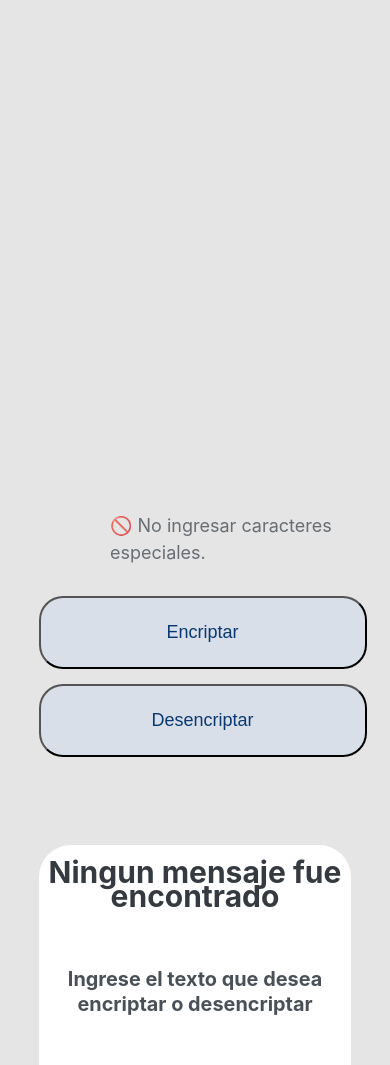
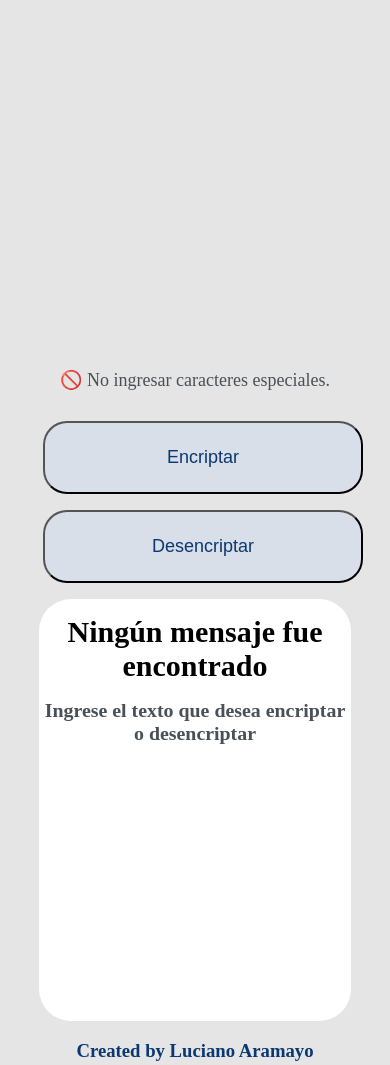
Before and after one commit to AramayoLuciano/AramayoLuciano.github.io, a plain HTML site: page index.html in a window 390 px wide. Shown: the part 169-1234 px from the top of the page. Drawn offline with nearby package versions, Linux system fonts and the light colour scheme.

Commit message:
Mejorando disenho responsive

```diff
--- a/index.html
+++ b/index.html
@@ -1,4 +1,4 @@
-<html>
+<html lang="es">
 <head>
     <meta charset="utf-8">
     <meta name="viewport" content="width=device-width">
@@ -30,11 +30,12 @@
                 <img class="img-munieco" src="imagenes/munieco.png">
             </div>
             <div class="contenedor-h1">
-                <h1>Ningun mensaje fue encontrado</h1>
+                <h1>Ningún mensaje fue encontrado</h1>
             </div>
             <div class="contenedor-h3">
                 <h3>Ingrese el texto que desea encriptar o desencriptar</h3>
             </div>
+            <div class="resultado-seccion-derecha ocultar">
             <div class="contenedor-resultado">
                 <p class="mensaje">Resultado:</p>
                 <textarea id="textoResultado"></textarea>
@@ -42,6 +43,7 @@
             <div class="contenedor-copiar">
                 <button id="btn-copy" class="boton-copiar" onclick="copiar()">Copiar</button>
             </div>
+        </div>
         </section>
     </main>
 
--- a/script.js
+++ b/script.js
@@ -1,6 +1,7 @@
 var munieco = document.querySelector(".contenedor-munieco")
 var h1 = document.querySelector(".contenedor-h1")
 var h3 = document.querySelector(".contenedor-h3")
+var mostrarResultadoDerecha = document.querySelector(".resultado-seccion-derecha")
 
 function soloLetras(e) {
     key = e.keyCode || e.which;
@@ -42,6 +43,7 @@ function encriptar() {
     if (textoIngresado.value.length > 0) {
 
     ocultarPanelDerecho();
+    mostrarResultadoDerecha.classList.remove("ocultar")
 
     var textoIngresado = document.getElementById("textoIngresado").value.toLowerCase();
 
@@ -66,6 +68,7 @@ function desencriptar() {
     if (textoIngresado.value.length > 0) {
 
     ocultarPanelDerecho();
+    mostrarResultadoDerecha.classList.remove("ocultar")
 
     var textoIngresado = document.getElementById("textoIngresado").value.toLowerCase();
 
@@ -83,6 +86,9 @@ else {
 }
 
 function copiar() {
+
+    mostrarResultadoDerecha.classList.add("ocultar")
+
     var contenido = document.querySelector("#textoResultado");
     contenido.select();
     document.execCommand("copy");
--- a/style.css
+++ b/style.css
@@ -7,25 +7,20 @@ body{
 }
 header{
     width: 100%;
-    height: 50px;
+    height: 3rem;
 }
 header img{
-    margin-left: 35px;
-    margin-top: 30px;
+    margin-left: 2rem;
+    margin-top: 1.7rem;
 }
 main{
     width: 100%;
-    height: 90%;
+    height: 85%;
     display: flex;
     justify-content: space-between;
 }
-section{
-    width: 40%;
-    height: 100%;
-}
-
 .seccion-izquierda{
-    width: 60%;
+    width: 70%;
     box-sizing: border-box;
 }
 .areaTexto{
@@ -33,8 +28,8 @@ section{
     height: 70%;
     display: block;
     margin: auto;
-    margin-top: 20px;
-    margin-left: 110px;
+    margin-top: 1.2rem;
+    margin-left: 6.87rem;
     resize: none;
     font-size: 32px;
     color: #0A3871;
@@ -44,34 +39,29 @@ section{
 }
 .advertencia{
     display: flex;
-    margin-top: 20px;
-    margin-left: 110px;
+    margin-top: 1.25rem;
+    margin-left: 6.87rem;
 }
 .logo-adv{
-    padding-right: 5px;
+    padding-right: 0.3rem;
 }
 .parrafo-adv{
     font-size: 18px;
-    font-family: 'Inter';
-    font-style: normal;
-    line-height: 150%;
-    font-weight: 400;
     color: #495057;
-    opacity: 0.8;
 }
 ::placeholder{
     color: #0A3871;
 }
 .botonera{
     text-align: center;
-    margin-top: 30px;
+    margin-top: 1.87rem;
 }
 .boton-encriptar, .boton-desencriptar{
     font-size: 18px;
-    width: 328px;
-    border-radius: 24px;
-    padding: 24px;
-    margin-left: 15px;
+    width: 20rem;
+    border-radius: 1.5rem;
+    padding: 1.5rem;
+    margin-left: 1rem;
 }
 .boton-encriptar, .boton-desencriptar{
     background-color: #D8DFE8;
@@ -87,47 +77,36 @@ section{
 
 .seccion-derecha{
     width: 30%;
-    border-radius: 32px;
+    border-radius: 2rem;
     background-color: white;
     box-sizing: border-box;
     overflow: hidden;
 }
 .contenedor-munieco{
+    margin-top: 2rem;
     text-align: center;
-    width: 100%;
-    height: 60%;
 }
 .img-munieco{
-    padding: auto;
+    width: 18rem;
+    height: 19rem;
 }
 .contenedor-h1{
-    margin-bottom: -20px;
     width: 100%;
-    height: 20%;
-    padding-top: 15px;
-    font-family: 'Inter';
-    font-style: normal;
-    font-weight: 700;
+    margin-top: 1rem;
     font-size: 20px;
-    line-height: 120%;
     text-align: center;
-    color: #343A40;
+    margin-bottom: 1rem;
 }
 .contenedor-h3{
     width: 100%;
-    height: 30%;
-    font-family: 'Inter';
-    font-style: normal;
     text-align: center;
     color: #495057;
     font-size: 17px;
-    font-weight: 400;
-    line-height: 150%;
 }
 .contenedor-resultado{
     width: 100%;
     height: 70%;
-    padding: 32px;
+    padding: 2rem;
     box-sizing: border-box;
 }
 .mensaje{
@@ -154,9 +133,9 @@ section{
     font-size: 18px;
     background-color: #D8DFE8;
     color:#0A3871;
-    width: 290px;
-    border-radius: 24px;
-    padding: 24px;
+    width: 18rem;
+    border-radius: 1.5rem;
+    padding: 1.5rem;
     display: block;
     margin: auto;
     transition: 1s all;
@@ -170,26 +149,26 @@ section{
 
 footer{
     width: 100%;
-    height: 50px;
+    height: 3rem;
     text-align: center;
 }
 .autor{
-    padding-top: 20px;
+    padding-top: 1.2rem;
     color: #0A3871;
 }
 .redes{
-    padding-top: 15px;
-    width: 300px;
-    height: 60px;
+    padding-top: 0.8rem;
+    width: 18.5rem;
+    height: 3.75rem;
     display: block;
     margin: auto;
 }
 .redes .fa-brands{
     margin: 0 10px;
-    width: 40px;
-    height: 40px;
+    width: 2.5rem;
+    height: 2.5rem;
     text-align: center;
-    line-height: 40px;
+    line-height: 2.5rem;
     background: #000;
     border-radius: 50%;
     color: white;
@@ -215,33 +194,34 @@ footer{
 
 @media screen and (max-width:480px){
     main {
-        width: 100%;
-        height: 90%;
         display: inline;
     }
-    .seccion-izquierda {
-        margin-bottom: 100px;
-        width: 90%;
+
+    .seccion-izquierda{
+        width: 100%;
     }
-    .botonera {
-        position: absolute;
+    .areaTexto{
+        margin-left: auto;
+        text-align: center;
+        margin-top: 3rem;
+        height: 50%;
+    }
+    .advertencia{
+        display: block;
+        text-align: center;
+        margin-left: 0px;
     }
     .boton-encriptar, .boton-desencriptar {
-        margin-bottom: 15px;
+        margin-bottom: 1rem;
     }
-    .seccion-derecha {
+    .seccion-derecha{
+        margin-top: 1rem;
         width: 80%;
-        height: 30%;
-        margin: 0 auto;
+        display: block;
+        margin: auto;
+        height: 50%;
     }
-    .contenedor-munieco {
+    .contenedor-munieco{
         display: none;
     }
-    .contenedor-h1{
-        height: 50%;
-    }
-    .contenedor-h3{
-        height: 40%;
-    }
-
 }
```
